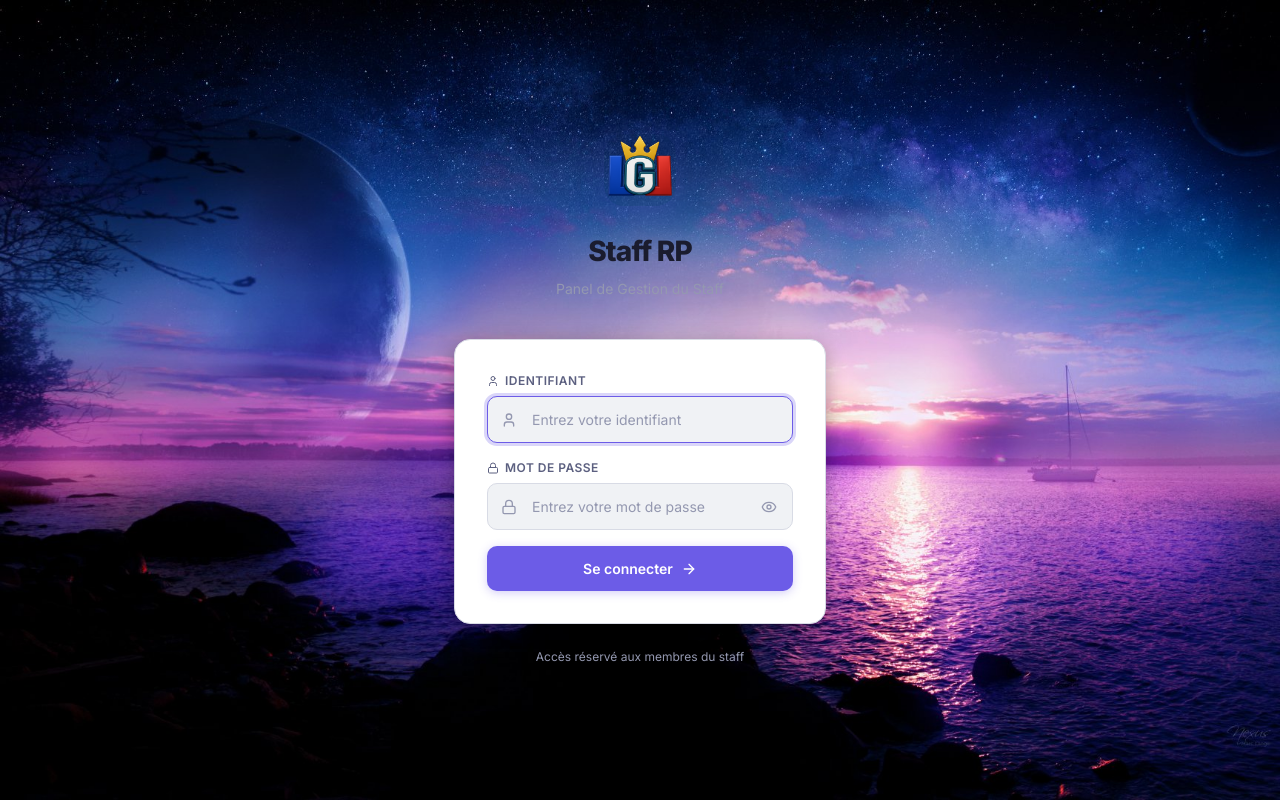
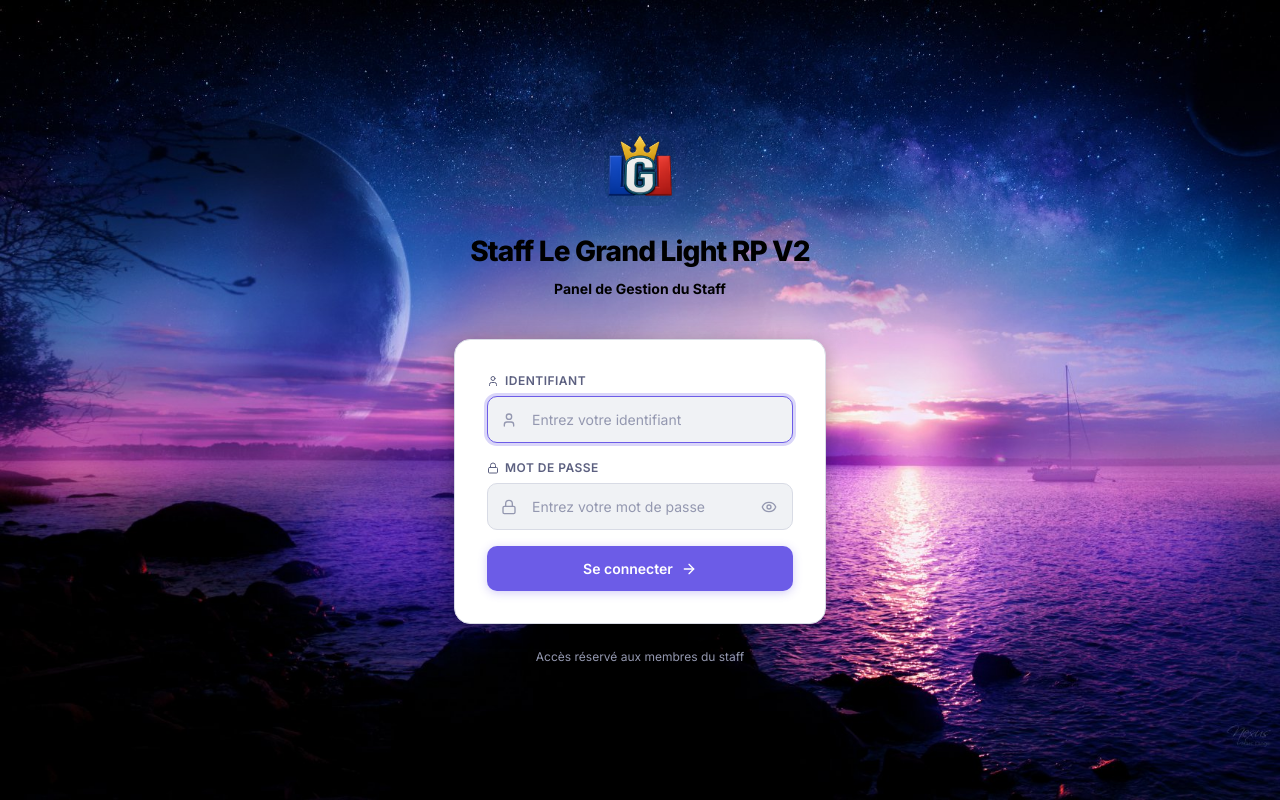
Before and after one commit to eclipsestudio31-blip/Staff-LGL-, a Next.js app: page /login in a window 1280 px wide. Built offline with nearby package versions, Linux system fonts and the light colour scheme.

Commit message:
feat: login title - Staff Le Grand Light RP V2, black bold subtitle

```diff
--- a/src/app/login/page.tsx
+++ b/src/app/login/page.tsx
@@ -153,10 +153,12 @@ export default function LoginPage() {
             fontWeight: 800,
             letterSpacing: "-0.03em",
             marginBottom: "0.375rem",
-          }}>Staff RP</h1>
+            color: "#000",
+          }}>Staff Le Grand Light RP V2</h1>
           <p style={{
             fontSize: "0.875rem",
-            color: "var(--text-muted)",
+            fontWeight: 700,
+            color: "#000",
           }}>Panel de Gestion du Staff</p>
         </div>
 
```
